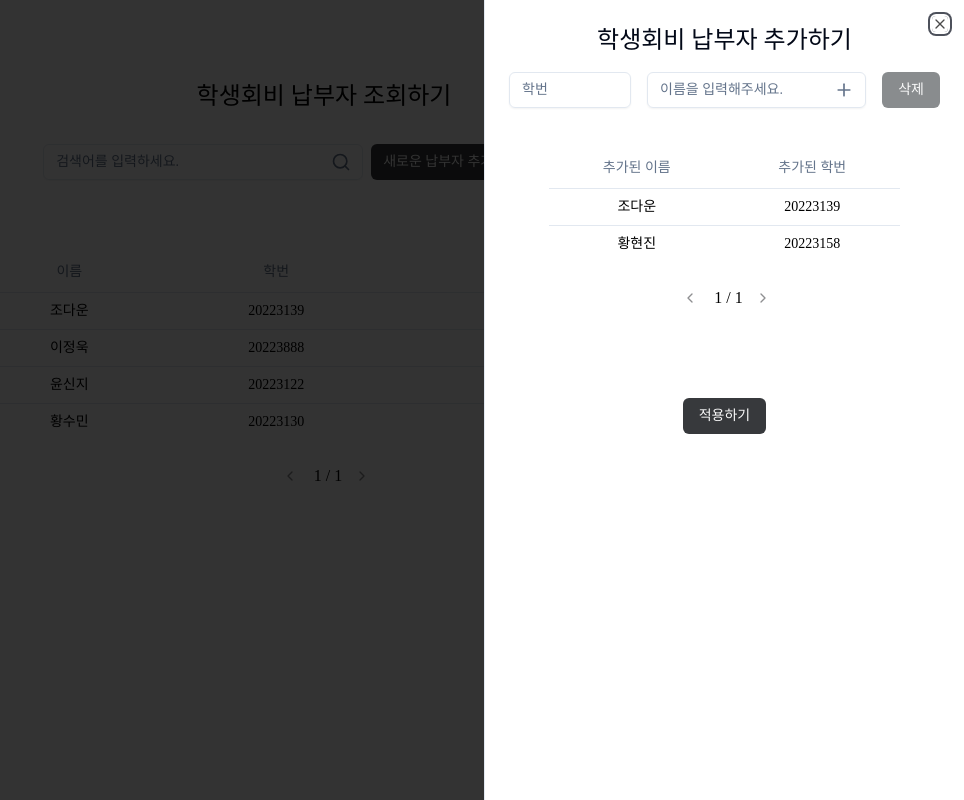
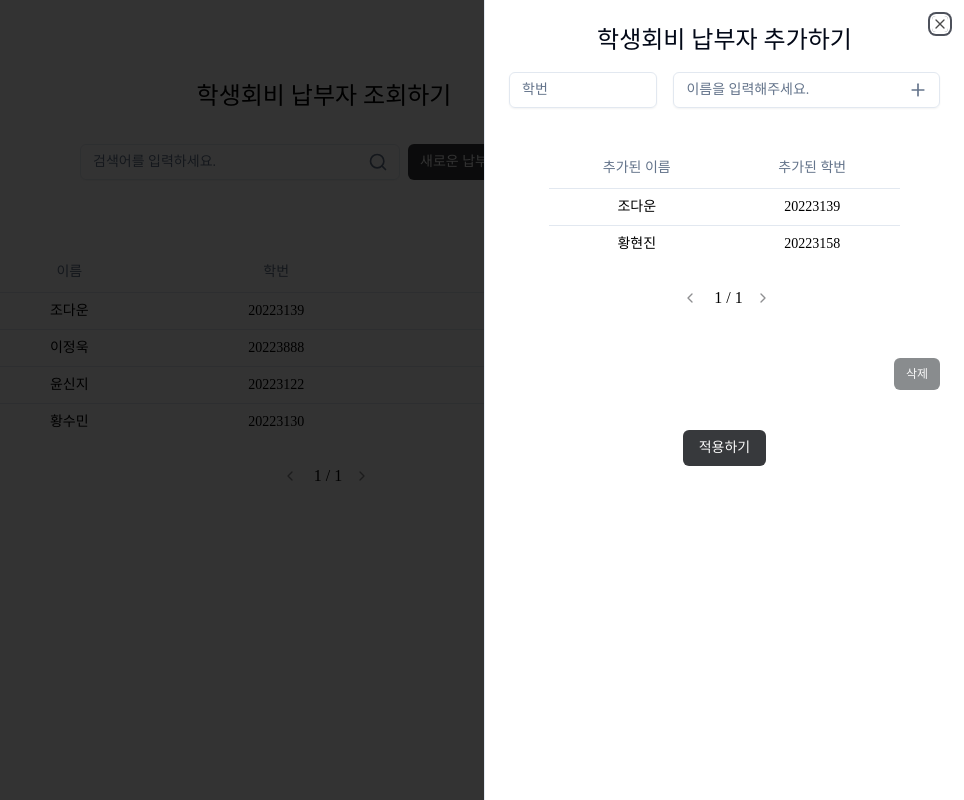
Before and after one commit to billilge/frontend, a Next.js app: page /desktop/payer-inquiry in a window 1280 px wide. Both pictures are taken after a click on the button "새로운 납부자 추가하기". Shown: the whole page, without its empty margins (316-1280 px from the left). Built offline with nearby package versions, Linux system fonts and the light colour scheme.

Commit message:
feat: 삭제 버튼 위치 변경 및 스타일 수정

```diff
--- a/src/app/desktop/payer-inquiry/_components/TableComponent/index.tsx
+++ b/src/app/desktop/payer-inquiry/_components/TableComponent/index.tsx
@@ -26,7 +26,7 @@ interface TableComponentProps {
   handleDelete?: (selectedIds: string[]) => void; // 22
 }
 
-function TableComponent({
+export default function TableComponent({
   data,
   showCheckboxes = true,
   headers = ['이름', '학번', '관리자 여부'], // 기본값을 설정
@@ -70,8 +70,8 @@ function TableComponent({
                 />
               </TableHead>
             )}
-            {headers.map((header, index) => (
-              <TableHead key={index} className="w-30 text-center">
+            {headers.map((header) => (
+              <TableHead key={header} className="w-30 text-center">
                 {header}
               </TableHead>
             ))}
@@ -94,7 +94,7 @@ function TableComponent({
               </TableCell>
               {headers.includes('관리자 여부') && (
                 <TableCell className="w-30 text-center">
-                  {item.admin !== undefined ? (item.admin ? 'o' : 'x') : ''}
+                  {item.admin !== undefined && (item.admin ? 'o' : 'x')}
                 </TableCell>
               )}
             </TableRow>
@@ -129,5 +129,3 @@ function TableComponent({
 TableComponent.defaultProps = {
   headers: ['이름', '학번', '관리자 여부'],
 };
-
-export default TableComponent;
--- a/src/app/desktop/payer-inquiry/page.tsx
+++ b/src/app/desktop/payer-inquiry/page.tsx
@@ -120,18 +120,29 @@ export default function PayerInquiryPage() {
                 onChange={handleStudentNameChange}
                 onClick={handleAddStudent}
               />
-              <div className="flex gap-2">
+            </div>
+            <div className="flex w-full flex-col">
+              <TableComponent
+                data={addedData}
+                headers={['추가된 이름', '추가된 학번']}
+                showCheckboxes={isDeleteModeAdded}
+                selected={selectedAdded}
+                setSelected={setSelectedAdded}
+              />
+              <div className="flex justify-end gap-2">
                 <Button
+                  size="sm"
                   type="button"
-                  variant="secondary"
+                  variant="deleteSecondary"
                   onClick={toggleDeleteModeAdded}
                 >
                   {isDeleteModeAdded ? '취소' : '삭제'}
                 </Button>
                 {isDeleteModeAdded && (
                   <Button
+                    size="sm"
+                    variant="deletePrimary"
                     type="button"
-                    variant="primary"
                     onClick={handleDeleteAdded}
                   >
                     완료
@@ -139,33 +150,36 @@ export default function PayerInquiryPage() {
                 )}
               </div>
             </div>
-
-            <TableComponent
-              data={addedData}
-              headers={['추가된 이름', '추가된 학번']}
-              showCheckboxes={isDeleteModeAdded}
-              selected={selectedAdded}
-              setSelected={setSelectedAdded}
-            />
           </div>
-          <div className="bottom-0 flex justify-center pt-10">
+          <div className="bottom-0 flex justify-center gap-2 pt-10">
             <Button type="button" variant="primary" onClick={api}>
               적용하기
             </Button>
           </div>
         </Sidebar>
+      </div>
+      <div className="flex flex-col justify-between">
+        <TableComponent
+          data={data}
+          showCheckboxes={isDeleteModeOriginal}
+          selected={selectedOriginal}
+          setSelected={setSelectedOriginal}
+        />
+        <div className="flex justify-end gap-2">
           <Button
+            size="sm"
             type="button"
-          variant="secondary"
+            variant="deleteSecondary"
             onClick={toggleDeleteModeOriginal}
           >
             {isDeleteModeOriginal ? '취소' : '삭제'}
           </Button>
-        <div className="flex gap-2">
+
           {isDeleteModeOriginal && (
             <Button
               type="button"
-              variant="primary"
+              size="sm"
+              variant="deleteSecondary"
               className={`btn whitespace-nowrap rounded-md px-3 py-2 text-sm text-white-primary ${isDeleteModeOriginal ? 'bg-gray-primary' : 'bg-gray-secondary'}`}
               onClick={handleDeleteOriginal}
             >
@@ -174,14 +188,6 @@ export default function PayerInquiryPage() {
           )}
         </div>
       </div>
-      <div className="flex items-center justify-between">
-        <TableComponent
-          data={data}
-          showCheckboxes={isDeleteModeOriginal}
-          selected={selectedOriginal}
-          setSelected={setSelectedOriginal}
-        />
-      </div>
     </div>
   );
 }
--- a/src/components/ui/button.tsx
+++ b/src/components/ui/button.tsx
@@ -22,6 +22,10 @@ const buttonVariants = cva(
           'whitespace-nowrap rounded-md bg-gray-primary px-3 py-1 text-sm text-white-primary',
         secondary:
           'whitespace-nowrap rounded-md bg-gray-secondary px-3 py-1 text-sm text-white-primary',
+        deletePrimary:
+          'whitespace-nowrap rounded-md bg-gray-primary px-1 py-1 text-sm text-white-primary',
+        deleteSecondary:
+          'whitespace-nowrap rounded-md bg-gray-secondary px-1 py-1 text-sm text-white-primary',
       },
       size: {
         default: 'h-9 px-4 py-2',
```
Lines whose indentation alone changed are shown as unchanged.
